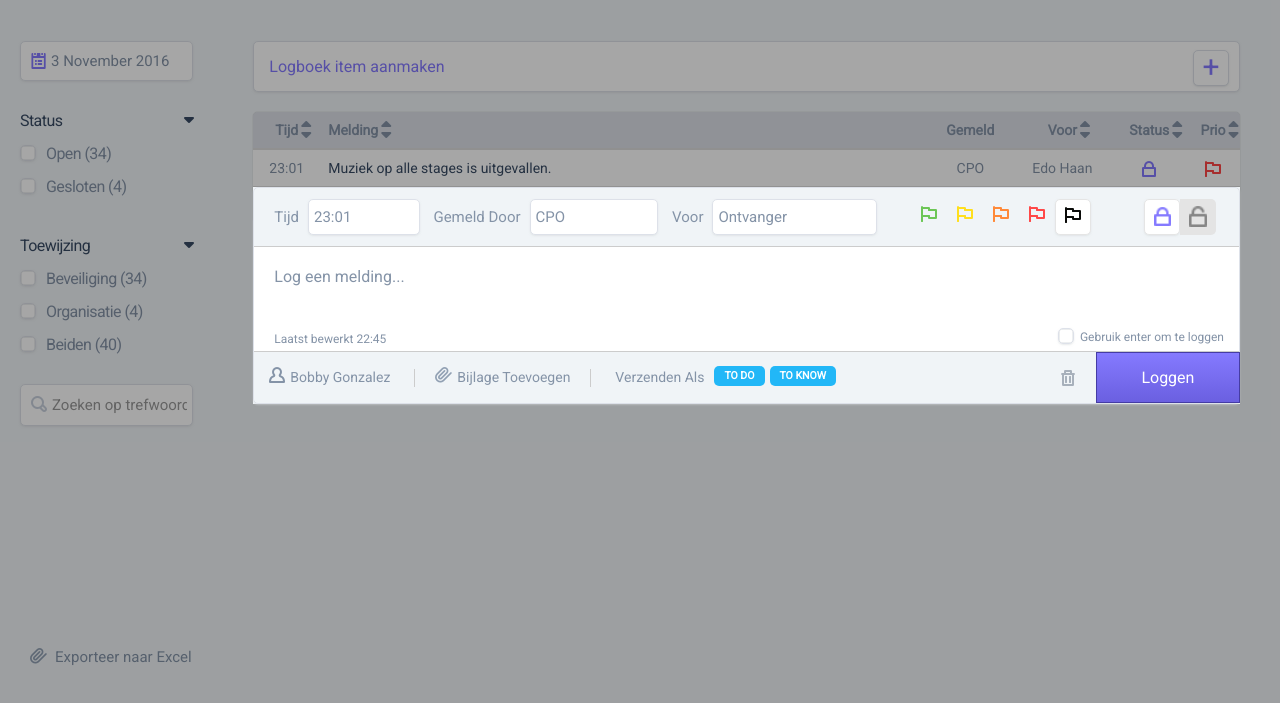
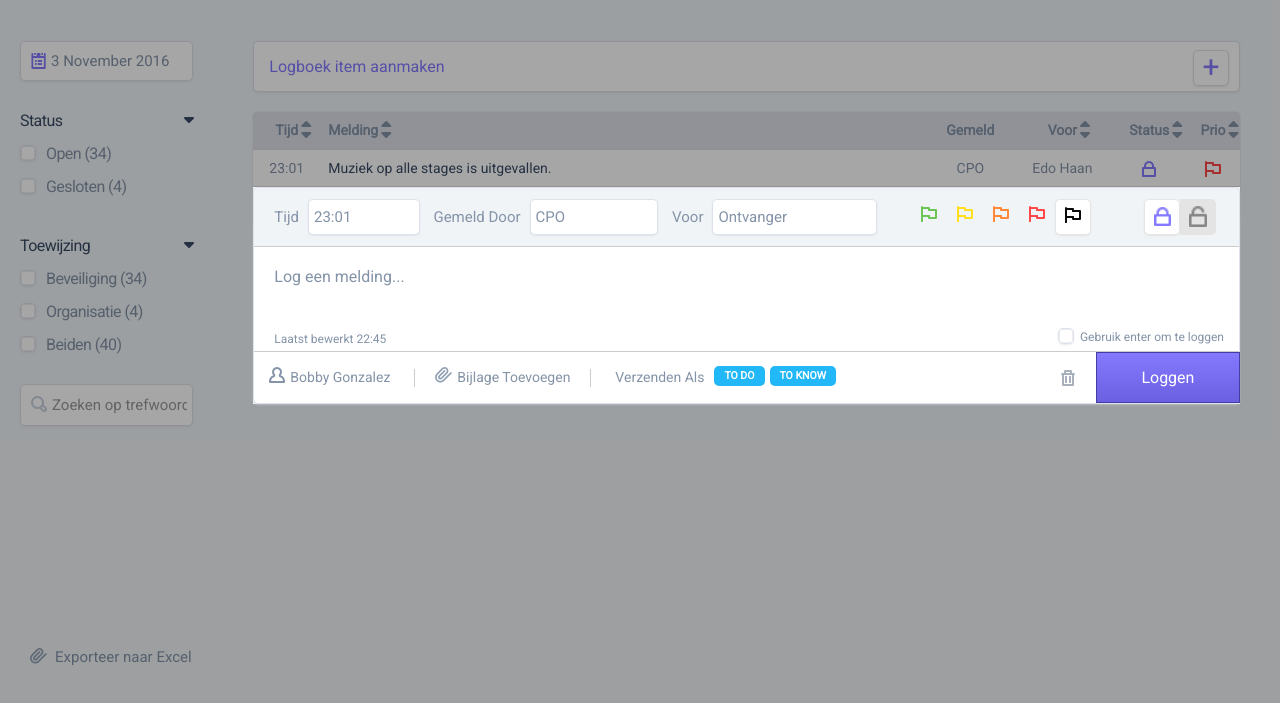
Before and after one commit to mnavinc/safesight, a plain HTML site: page index.html in a window 1280 px wide. Both pictures are taken after a click on the element 746 px from the left and 271 px from the top of the page. Shown: the part 67-770 px from the top of the page. Drawn offline with nearby package versions, Linux system fonts and the light colour scheme; a script that the page names is missing.

```diff
--- a/static/css/style.css
+++ b/static/css/style.css
@@ -626,6 +626,10 @@
     left: 20px;
     right: auto;
 }
+.inputCard-bottom {
+    background-color: #fff;
+    border-radius: 0 0 5px 5px;
+}
 .inputCard-bottom ul {
     margin-bottom: 0;
     padding: 15px 0;
```
